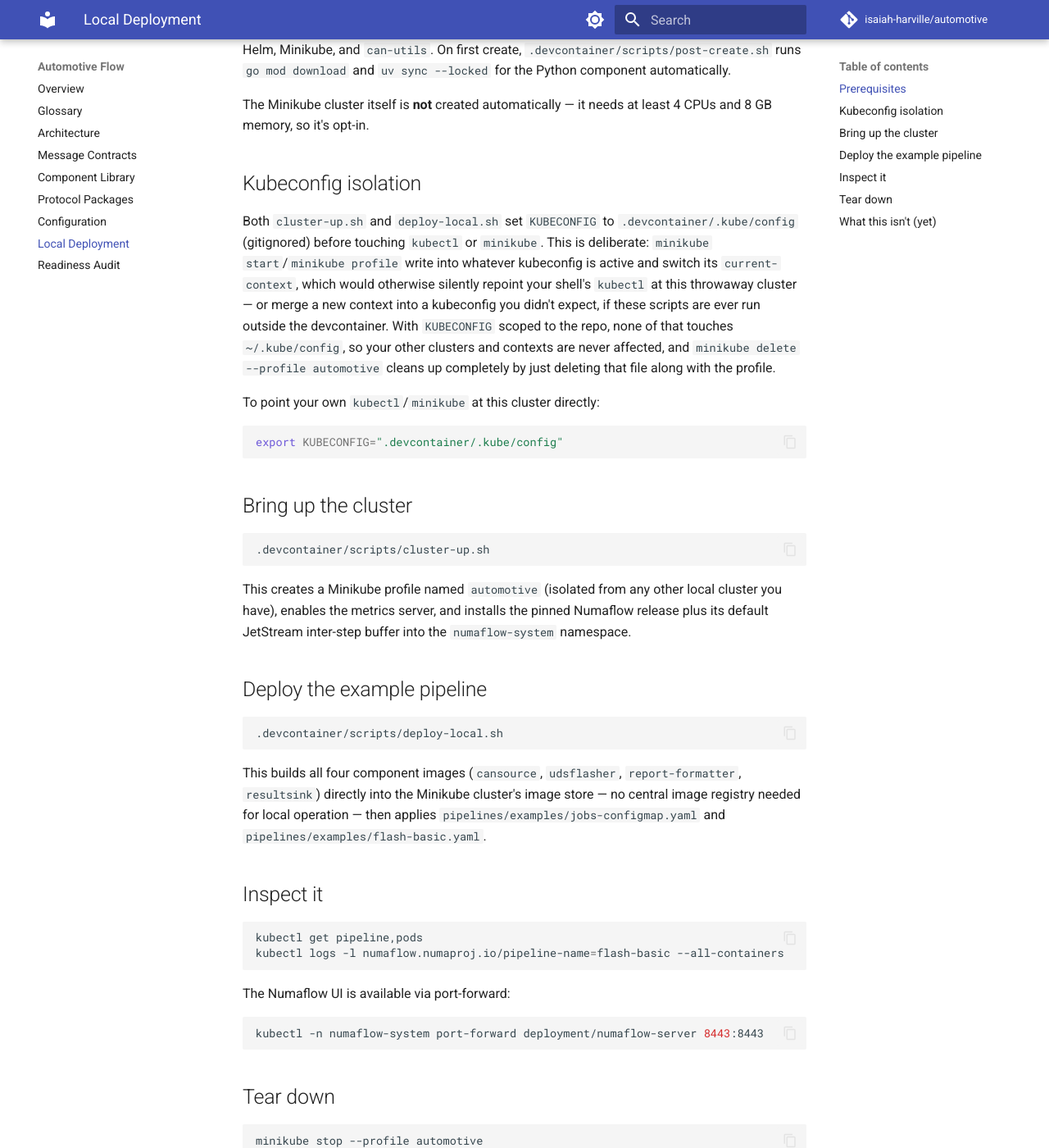
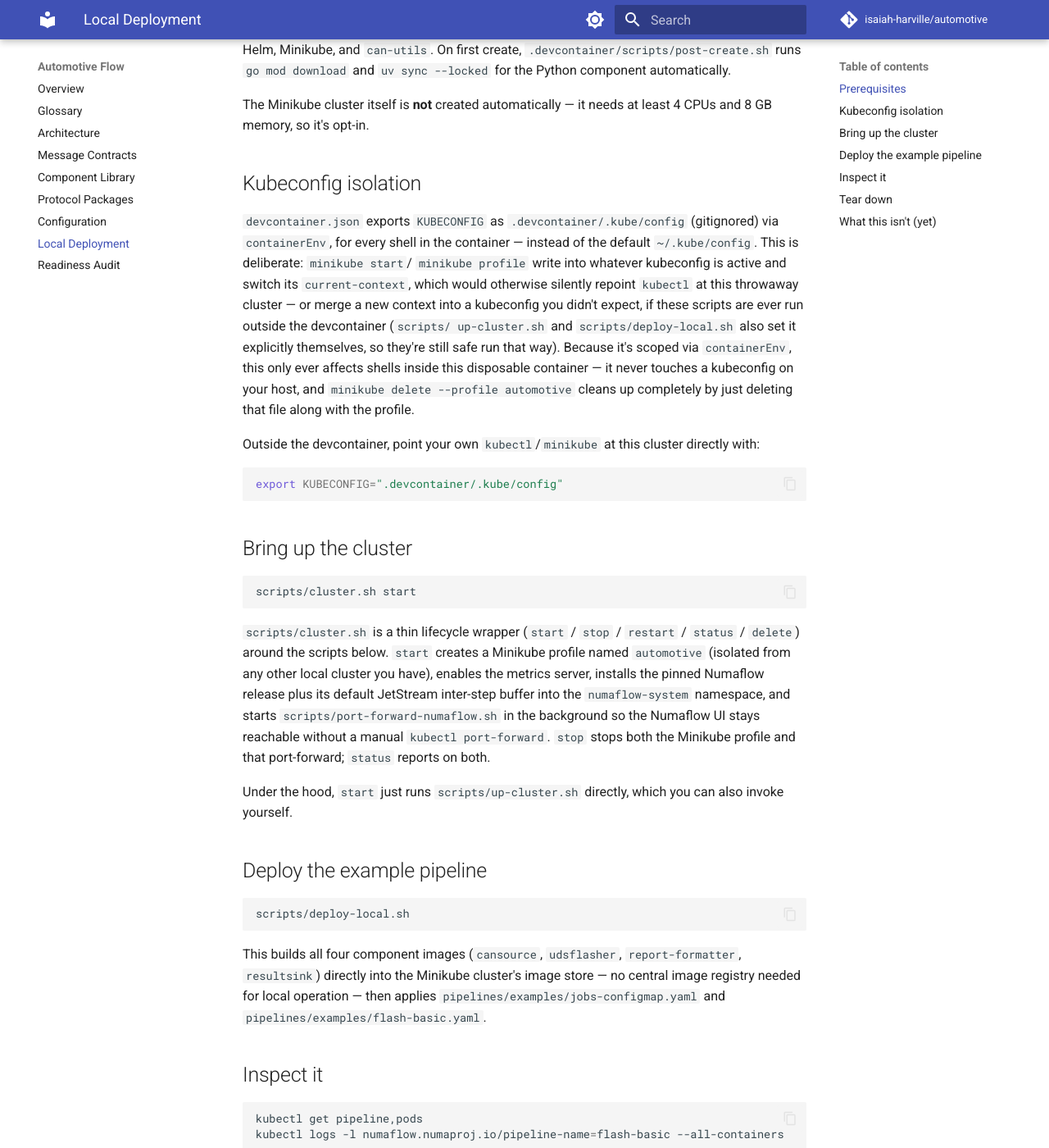
Before and after one commit to isaiah-harville/automotive, an MkDocs documentation site: the page built from docs/local-deployment.md, in a window 1280 px wide and 1400 px high, scrolled down 351 px. Shown: the whole window at 82% size. Built offline with MkDocs 1.6.1 and Material for MkDocs 9.7.7, drawn with Linux system fonts in a browser that asks for light colours; comment, search, counter and statistics services are not loaded; some of the changed text lies outside the part shown.

Commit message:
rework cluster lifecycle management

````diff
--- a/docs/local-deployment.md
+++ b/docs/local-deployment.md
@@ -18,19 +18,22 @@
 
 ## Kubeconfig isolation
 
-Both `cluster-up.sh` and `deploy-local.sh` set `KUBECONFIG` to
-`.devcontainer/.kube/config` (gitignored) before touching `kubectl` or
-`minikube`. This is deliberate: `minikube start`/`minikube profile` write
-into whatever kubeconfig is active and switch its `current-context`, which
-would otherwise silently repoint your shell's `kubectl` at this throwaway
-cluster — or merge a new context into a kubeconfig you didn't expect, if
-these scripts are ever run outside the devcontainer. With `KUBECONFIG`
-scoped to the repo, none of that touches `~/.kube/config`, so your other
-clusters and contexts are never affected, and `minikube delete --profile
-automotive` cleans up completely by just deleting that file along with the
-profile.
+`devcontainer.json` exports `KUBECONFIG` as `.devcontainer/.kube/config`
+(gitignored) via `containerEnv`, for every shell in the container — instead
+of the default `~/.kube/config`. This is deliberate: `minikube start`/
+`minikube profile` write into whatever kubeconfig is active and switch its
+`current-context`, which would otherwise silently repoint `kubectl` at this
+throwaway cluster — or merge a new context into a kubeconfig you didn't
+expect, if these scripts are ever run outside the devcontainer (`scripts/
+up-cluster.sh` and `scripts/deploy-local.sh` also set it explicitly
+themselves, so they're still safe run that way). Because it's scoped via
+`containerEnv`, this only ever affects shells inside this disposable
+container — it never touches a kubeconfig on your host, and `minikube
+delete --profile automotive` cleans up completely by just deleting that
+file along with the profile.
 
-To point your own `kubectl`/`minikube` at this cluster directly:
+Outside the devcontainer, point your own `kubectl`/`minikube` at this
+cluster directly with:
 
 ```sh
 export KUBECONFIG=".devcontainer/.kube/config"
@@ -39,18 +42,26 @@
 ## Bring up the cluster
 
 ```sh
-.devcontainer/scripts/cluster-up.sh
+scripts/cluster.sh start
 ```
 
-This creates a Minikube profile named `automotive` (isolated from any other
-local cluster you have), enables the metrics server, and installs the
-pinned Numaflow release plus its default JetStream inter-step buffer into
-the `numaflow-system` namespace.
+`scripts/cluster.sh` is a thin lifecycle wrapper (`start` / `stop` / `restart`
+/ `status` / `delete`) around the scripts below. `start` creates a Minikube
+profile named `automotive` (isolated from any other local cluster you
+have), enables the metrics server, installs the pinned Numaflow release
+plus its default JetStream inter-step buffer into the `numaflow-system`
+namespace, and starts `scripts/port-forward-numaflow.sh` in the background
+so the Numaflow UI stays reachable without a manual `kubectl port-forward`.
+`stop` stops both the Minikube profile and that port-forward; `status`
+reports on both.
+
+Under the hood, `start` just runs `scripts/up-cluster.sh` directly, which
+you can also invoke yourself.
 
 ## Deploy the example pipeline
 
 ```sh
-.devcontainer/scripts/deploy-local.sh
+scripts/deploy-local.sh
 ```
 
 This builds all four component images (`cansource`, `udsflasher`,
@@ -66,7 +77,11 @@
 kubectl logs -l numaflow.numaproj.io/pipeline-name=flash-basic --all-containers
 ```
 
-The Numaflow UI is available via port-forward:
+The Numaflow UI is kept available at http://localhost:8443 by the
+background port-forward `up-cluster.sh` starts (see
+`scripts/port-forward-numaflow.sh`; its log is
+`.devcontainer/.kube/port-forward.log`). It retries automatically if the
+forward drops. To run it yourself instead:
 
 ```sh
 kubectl -n numaflow-system port-forward deployment/numaflow-server 8443:8443
@@ -75,13 +90,18 @@
 ## Tear down
 
 ```sh
-minikube stop --profile automotive
-minikube delete --profile automotive
+scripts/cluster.sh stop    # or: scripts/cluster.sh delete
 ```
+
+Both stop the background port-forward too. (The raw `minikube stop
+--profile automotive` / `minikube delete --profile automotive` still work,
+but leave the port-forward loop running - it just idles, retrying every
+5s, until the cluster comes back or you kill it yourself: `kill "$(cat
+.devcontainer/.kube/port-forward.pid)"`.)
 
 ## What this isn't (yet)
 
-This bootstrap is reproducible but **not air-gapped** — `cluster-up.sh`
+This bootstrap is reproducible but **not air-gapped** — `up-cluster.sh`
 downloads the pinned Numaflow manifests and pulls its container images from
 the internet each time. A real plant packaging step (mirroring images and
 manifests locally, offline install) doesn't exist yet. Fleet management
````
Also changed, not shown: .devcontainer/README.md (+15 -12 lines), docs/configuration.md (+4 -4 lines), docs/glossary.md (+1 -1 lines), 9 other files.
